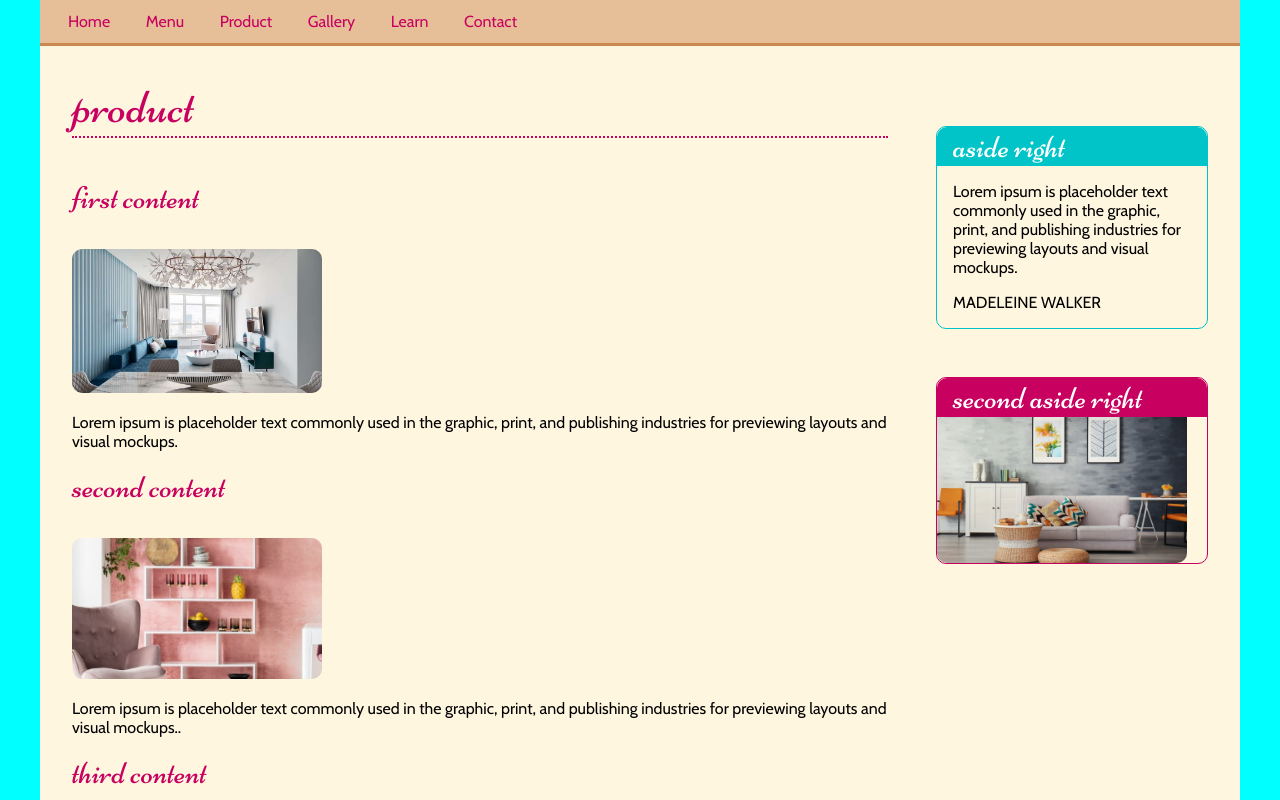
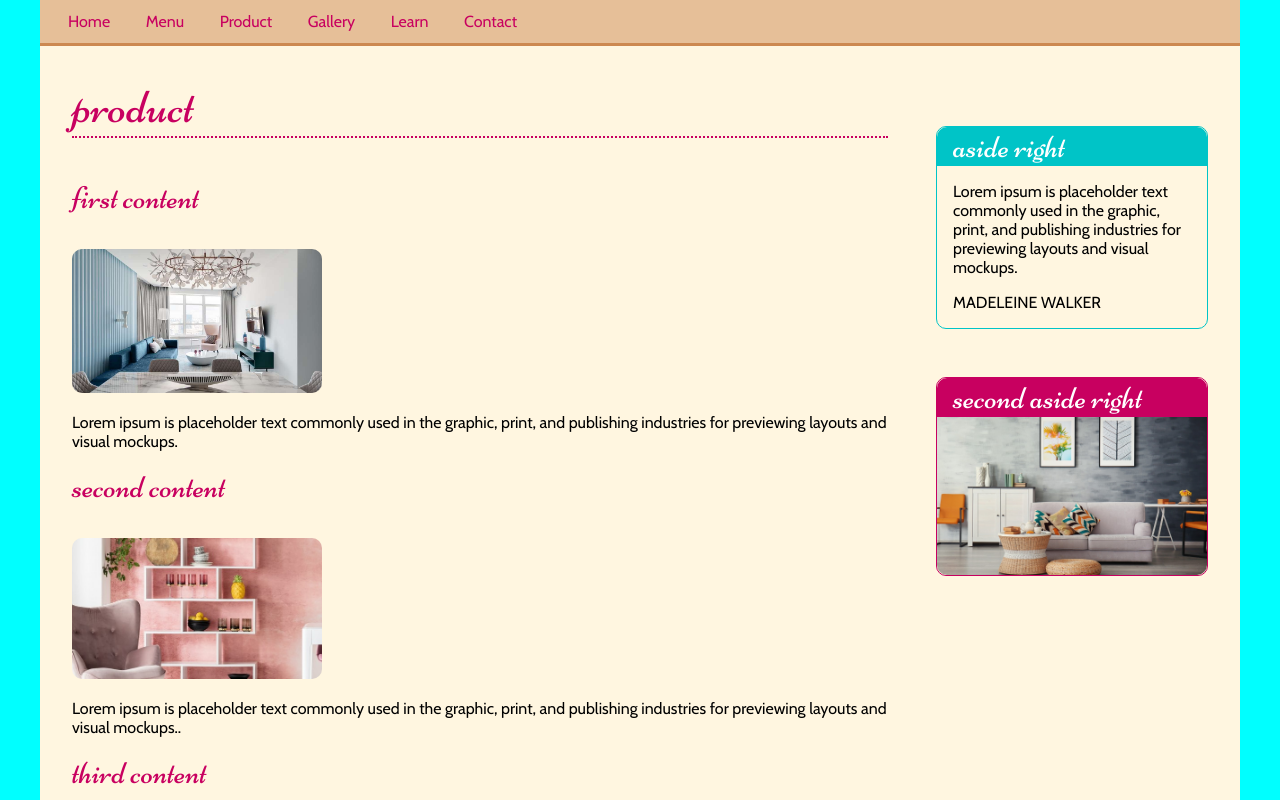
Before and after one commit to shiivaa68/web-design-flex-grid, a plain HTML site: page menu.html in a window 1280 px wide. Shown: the top 800 px of the page. Drawn offline with nearby package versions, Linux system fonts and the light colour scheme.

Commit message:
add img style

```diff
--- a/css/style.css
+++ b/css/style.css
@@ -106,7 +106,7 @@ nav a:hover {
 [class*='sidebar'] img {
   border-radius: 0px 0px 10px 10px;
   width: 100%;
-  max-width: 250px;
+  max-width: 270gitpx;
   display: block;
 }
 .sidebar-secondary {
```
